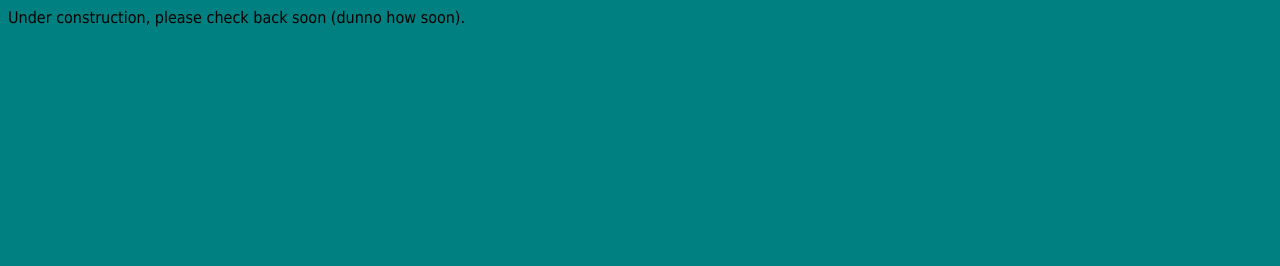
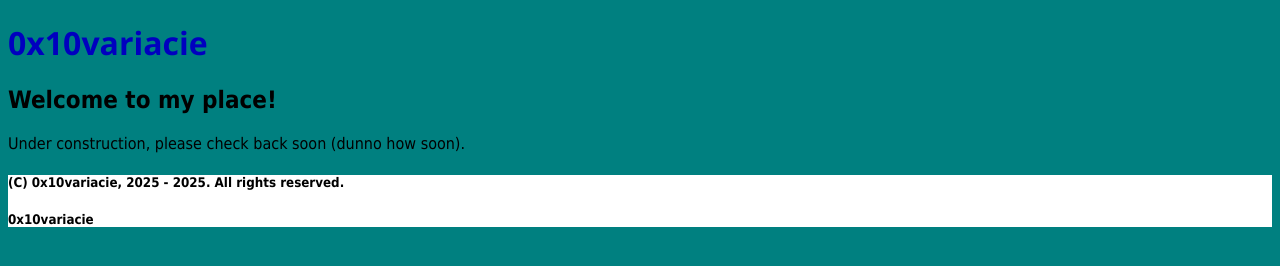
Before and after one commit to 0x10variacie/welcometomyplace, a plain HTML site: page index.html in a window 1280 px wide. Drawn offline with Linux system fonts and the light colour scheme.

Commit message:
Update index.html
Added header and footer.

```diff
--- a/index.html
+++ b/index.html
@@ -8,8 +8,18 @@
 	<meta name="generator" content="Geany 1.38" />
 </head>
 
+<header>
+	<h1 style="font-family:Segoe UI; color:#0000BF">0x10variacie</h1>
+	<h2>Welcome to my place!</h2>
+</header>
+
 <body style="background-color:teal; font-family:Tahoma">
 	Under construction, please check back soon (dunno how soon).
 </body>
 
+<footer style="background-color: white; foreground-color: black">
+	<h5>(C) 0x10variacie, 2025 - 2025. All rights reserved.</h5>
+	<h5 href="0x10variacie.github.io">0x10variacie</h5>
+</footer>
+
 </html>
```
